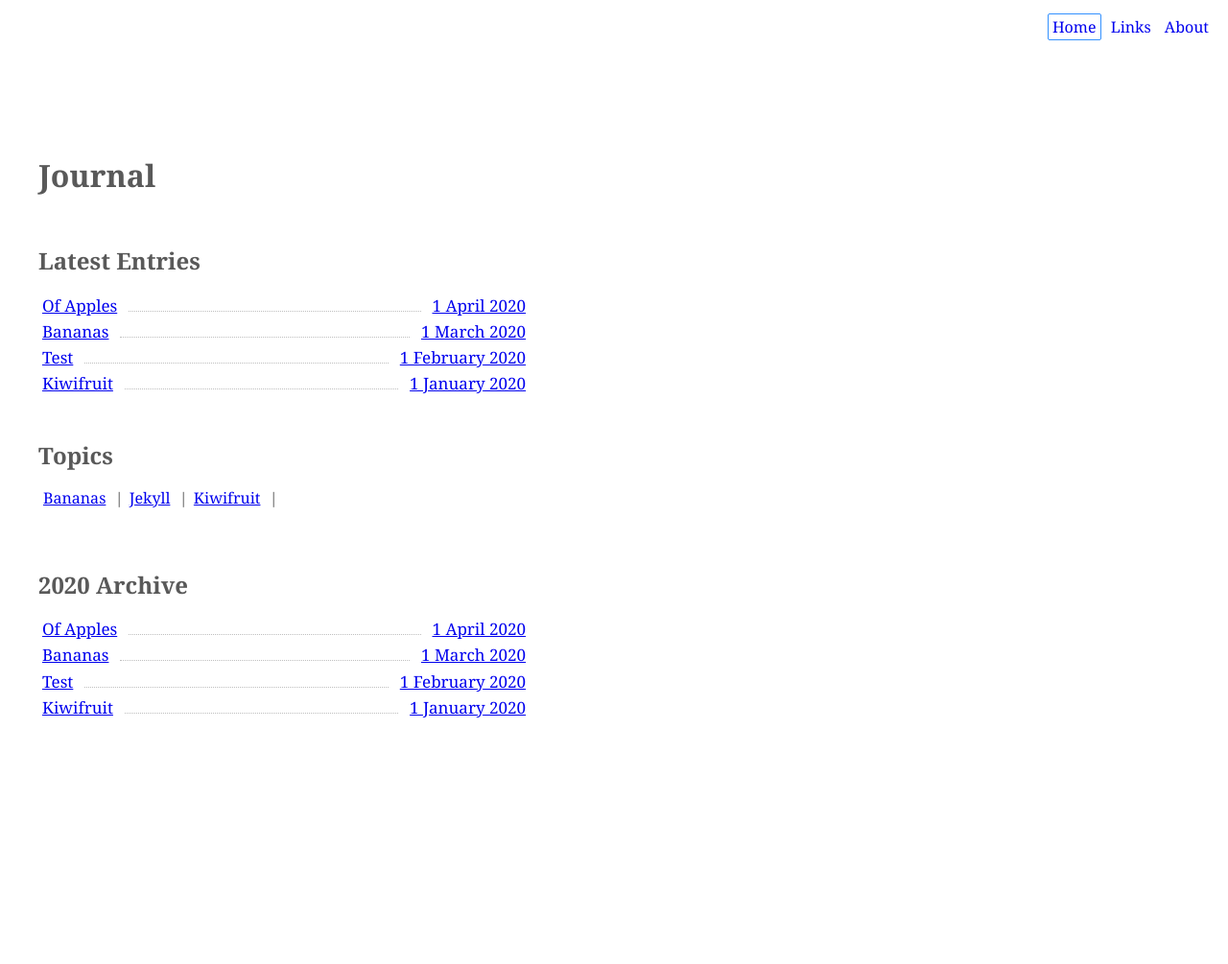
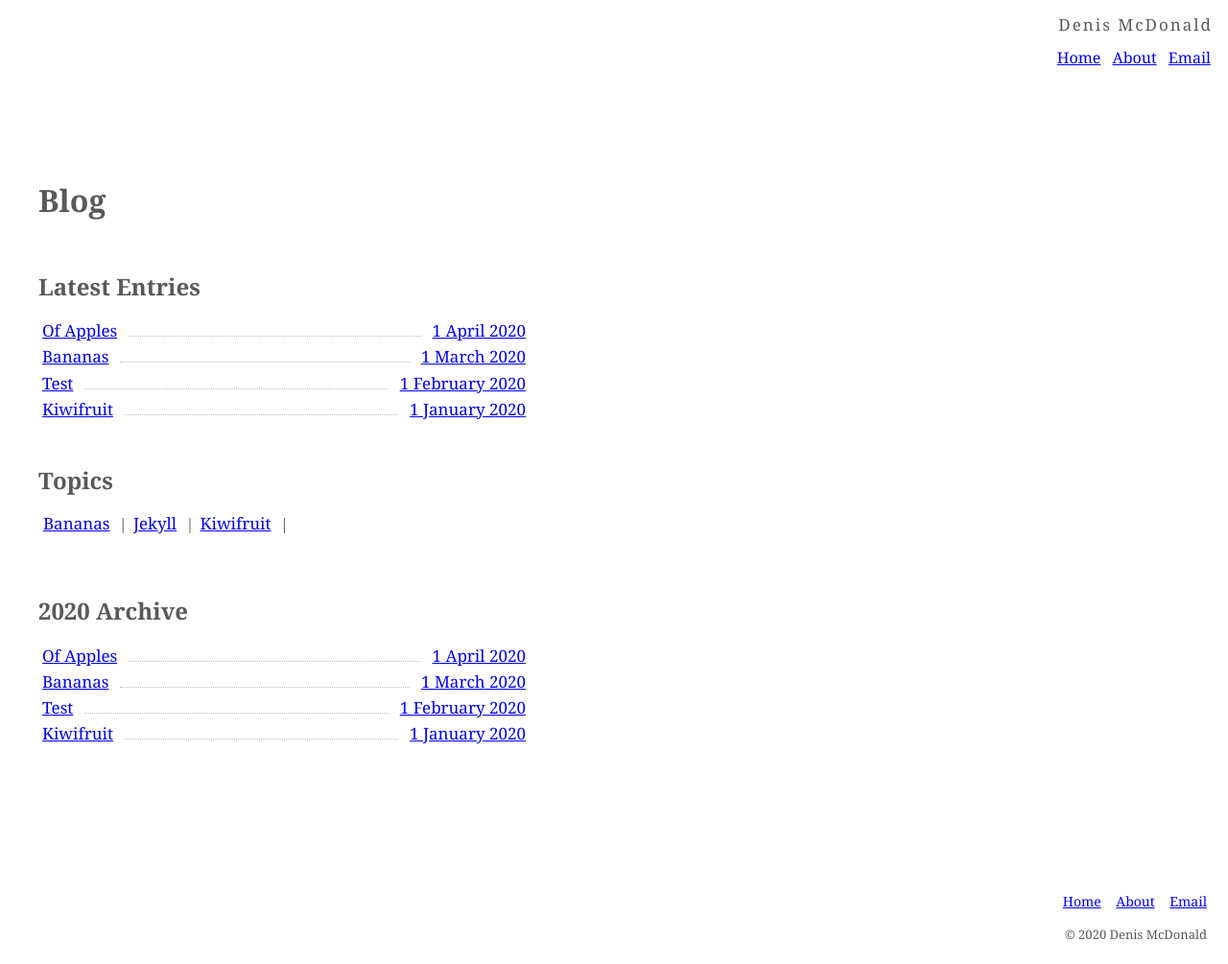
Before and after one commit to denismcdonald/blog, a Jekyll site: the page built from index.md, in a window 1280 px wide. Shown: the whole page at 96% size. Built offline with Jekyll 4.4.1, drawn with Linux system fonts in a browser that asks for light colours; before the commit the page ends 900 px from its top, so only the background shows below that.

Commit message:
Fine plain improvements

```diff
--- a/_includes/footer.html
+++ b/_includes/footer.html
@@ -1,8 +1,10 @@
 <footer>
-        <div class="border-bottom"></div>
         <a href="{{ site.baseurl }}/index.html" {% if page.url == "/" %}class="current" {% endif %} id="home">Home</a>
         <!-- <a href="{{ site.baseurl }}/blog.html" {% if page.url contains "blog" or page.url contains "tag" %}class="current" {% endif %}>Home</a> -->
         <!-- <a href="{{ site.baseurl }}/quotes.html" {% if page.url contains "quotes" %}class="current" {% endif %}>Quotes</a> -->
-        <a href="{{ site.baseurl }}/links.html" {% if page.url contains "links" %}class="current" {% endif %}>Links</a>
+        <!-- <a href="{{ site.baseurl }}/links.html" {% if page.url contains "links" %}class="current" {% endif %}>Links</a> -->
         <a href="{{ site.baseurl }}/about.html" {% if page.url contains "about" %}class="current" {% endif %}>About</a>
+        <a href="mailto:name@email.com">Email</a>
+        <br>
+        <p>© 2020 Denis McDonald</p>
 </footer>
--- a/_includes/navigation.html
+++ b/_includes/navigation.html
@@ -1,9 +1,11 @@
 <nav>
-  <!-- <p>Denis McDonald</p><br> -->
+  <p>Denis McDonald</p>
+  <br>
   <a href="{{ site.baseurl }}/index.html" {% if page.url == "/" %}class="current" {% endif %} id="home">Home</a>
   <!-- <a href="{{ site.baseurl }}/blog.html" {% if page.url contains "blog" or page.url contains "tag" %}class="current" {% endif %}>Blog</a> -->
   <!-- <a href="{{ site.baseurl }}/index.html" {% if page.url contains "index" or page.url contains "tag" %}class="current" {% endif %}>Home</a> -->
   <!-- <a href="{{ site.baseurl }}/quotes.html" {% if page.url contains "quotes" %}class="current" {% endif %}>Quotes</a> -->
-  <a href="{{ site.baseurl }}/links.html" {% if page.url contains "links" %}class="current" {% endif %}>Links</a>
+  <!-- <a href="{{ site.baseurl }}/links.html" {% if page.url contains "links" %}class="current" {% endif %}>Links</a> -->
   <a href="{{ site.baseurl }}/about.html" {% if page.url contains "about" %}class="current" {% endif %}>About</a>
+  <a href="mailto:name@email.com">Email</a>
 </nav>
--- a/_sass/main.scss
+++ b/_sass/main.scss
@@ -7,7 +7,13 @@ MOBILE STYLES (See media queries below for desktop styles)
     -moz-osx-font-smoothing: grayscale;
 }
 
+html {
+    -webkit-text-size-adjust: 100%;
+}
+
 body {
+    // border-bottom: 5px solid lightblue;
+    // border-top: 5px solid lightblue;
     color: #595959;
     font-family: Georgia, 'Times New Roman', Times, serif;
     height: 100%;
@@ -134,6 +140,7 @@ a span {
 }
 
 .archive-tags {
+    font-size: 17px;
     margin: 0 0.2rem 0 0;
 }
 
@@ -163,11 +170,11 @@ aside {
     padding-top: 0.1rem;
 }
 
-.current {
-    border: 1px solid #3391ff;
-    border-radius: 2px;
-    text-decoration: none;
-}
+// .current {
+//     border: 1px solid #3391ff;
+//     border-radius: 2px;
+//     text-decoration: none;
+// }
 
 .edit {
     display: inline-block;
@@ -186,9 +193,10 @@ aside {
 }
 
 footer {
-    font-size: 16px;
+    font-size: 14px;
+    line-height: 16px;
     margin-top: 3rem;
-    padding-bottom: 1rem;
+    padding-bottom: 0.5rem;
     padding-top: 2rem;
     text-align: center;
     position: relative;
@@ -197,9 +205,15 @@ footer {
 }
 
 footer a {
-    margin: 1rem 2px 0;
-    padding: 2px 4px;
-    text-decoration: none;
+    // margin-bottom: 1rem;
+    padding: 2px 6px;
+}
+
+footer p {
+    font-size: 13px;
+    line-height: 20px;
+    margin-top: 1rem;
+    padding-right: 6px;
 }
 
 h1,
@@ -238,21 +252,26 @@ li {
 nav {
     margin: 1rem 0.5rem 3rem 0.5rem;
     padding: 0;
+    line-height: 16px;
     text-align: center;
 }
 
 nav a {
-    margin-left: 4px;
-    padding: 2px 4px;
+    // margin-left: 4px;
+    margin-top: 1rem;
+    // padding: 4px;
+}
+
+nav a:nth-of-type(2) {
+    padding: 0 6px;
 }
 
 nav p {
-    background-color: #000;
-    color: #fff;
-    display: block;
-    margin: 0 0 8px 0;
-    line-height: 1rem;
-    padding: 4px;
+    font-size: 17px;
+    letter-spacing: 2px;
+    line-height: 20px;
+    margin: 0;
+    padding: 0;
 }
 
 p {
@@ -308,7 +327,8 @@ pre {
 .toc {
     display: inline-block;
     font-size: 16px;
-    padding: 5px 15px 15px 15px;
+    // padding: 5px 15px 15px 15px;
+    padding: 5px 15px 25px 15px;
     margin: 3rem 0 0 2rem;
     text-align: left;
     max-width: 200px;
@@ -424,10 +444,10 @@ Breakpoint 1 (Dispense with critical mobile styles)
 
     footer {
         display: block;
-        font-size: 15px;
+        // font-size: 15px;
         text-align: right;
         position: relative;
-        padding: 2rem 0 1rem 0;
+        // padding: 2rem 0 1rem 0;
         bottom: 0;
         right: 1rem;
         width: 100%;
@@ -449,11 +469,11 @@ Breakpoint 1 (Dispense with critical mobile styles)
         text-align: right;
     }
 
-    nav a {
-        margin-left: 2px;
-        padding: 2px 4px;
-        text-decoration: none;
-    }
+    // nav a {
+        // margin-left: 2px;
+        // padding: 2px 4px;
+        // text-decoration: none;
+    // }
 
     .post-tags {
         text-align: left;
--- a/index.md
+++ b/index.md
@@ -1,10 +1,10 @@
 ---
 title: blog
-footer: false
+footer: true
 ---
 
 <div>
-  <h1 class="h1-title">Journal</h1>
+  <h1 class="h1-title">Blog</h1>
   <h2>Latest Entries</h2>
     {% for post in site.posts limit: 5 %}
       <a class="archive-list" href="{{ site.baseurl}}{{ post.url }}">
```
Also changed, not shown: 15 other files.
